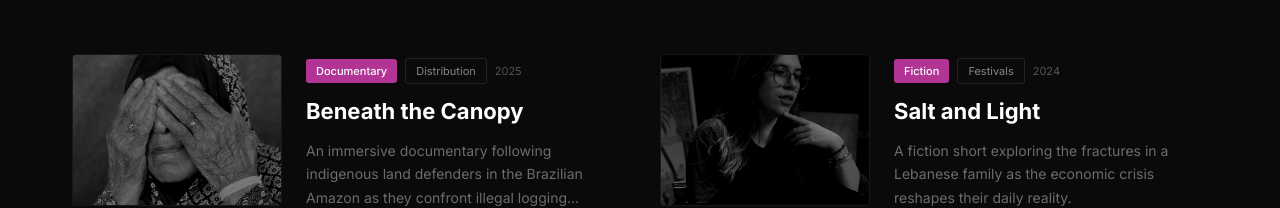
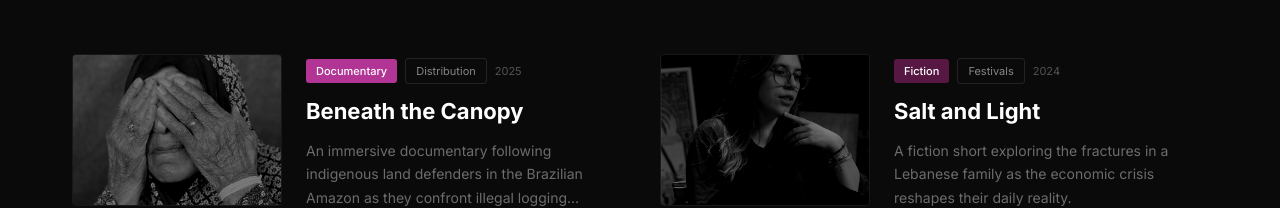
Before and after one commit to DevDabbagh/DontSkipHumanity, a Next.js app: page /films in a window 1280 px wide. Shown: the part 1893-2101 px from the top of the page. Built offline with nearby package versions, Linux system fonts and the light colour scheme; no server answers; the database is empty.

Commit message:
feat: distinct category colors — Documentary #B23495, Fiction #771D5C at 70%

```diff
--- a/src/app/films/FilmsListing.tsx
+++ b/src/app/films/FilmsListing.tsx
@@ -225,12 +225,17 @@ export default function FilmsListing({ films }: { films: Film[] }) {
 
             {/* Info — right */}
             <div className="flex-1">
-              {/* Category + year — #B23495 */}
+              {/* Category + year */}
               <div className="flex items-center gap-3 mb-5">
-                <span className="text-[#B23495] text-[15px]">
+                <span
+                  className="text-[15px]"
+                  style={{ color: featured.credits.form === "documentary" ? "#B23495" : "#771D5C" }}
+                >
                   {featured.credits.form === "documentary" ? "Documentary" : "Fiction"}
                 </span>
-                <span className="text-[#B23495]/60 text-[15px]">{featured.credits.year}</span>
+                <span className="text-[15px]" style={{ color: featured.credits.form === "documentary" ? "rgba(178,52,149,0.6)" : "rgba(119,29,92,0.6)" }}>
+                  {featured.credits.year}
+                </span>
               </div>
 
               {/* Title — #F0F0F0 */}
@@ -400,7 +405,12 @@ function FilmRow({ film }: { film: Film }) {
         <div className="flex-1 min-w-0 pt-1">
           {/* Category chips + year */}
           <div className="flex flex-wrap items-center gap-2 mb-3">
-            <span className="text-[11px] px-2.5 py-1 rounded-[3px] bg-[#B23495] text-white font-medium">
+            <span
+              className="text-[11px] px-2.5 py-1 rounded-[3px] text-white font-medium"
+              style={{
+                backgroundColor: film.credits.form === "documentary" ? "#B23495" : "rgba(119,29,92,0.7)",
+              }}
+            >
               {film.credits.form === "documentary" ? "Documentary" : "Fiction"}
             </span>
             <span className="text-[11px] px-2.5 py-1 rounded-[3px] border border-white/10 text-white/50">
```
